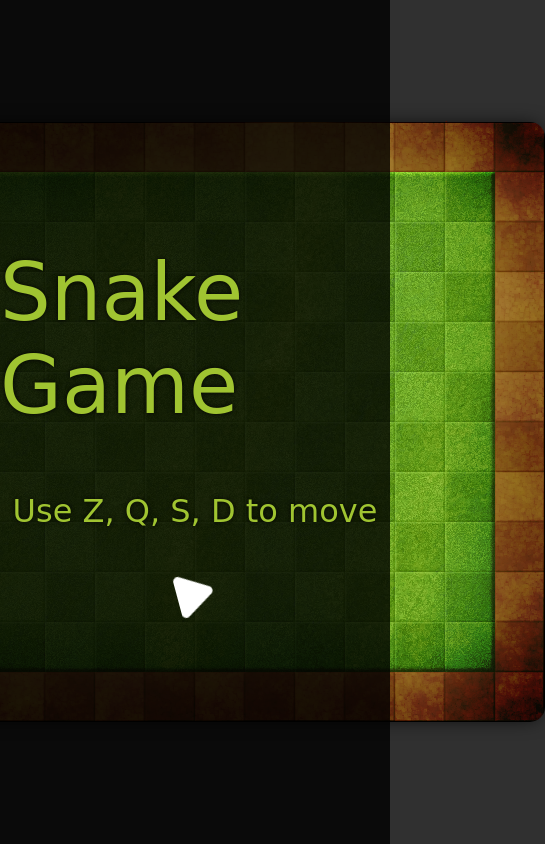
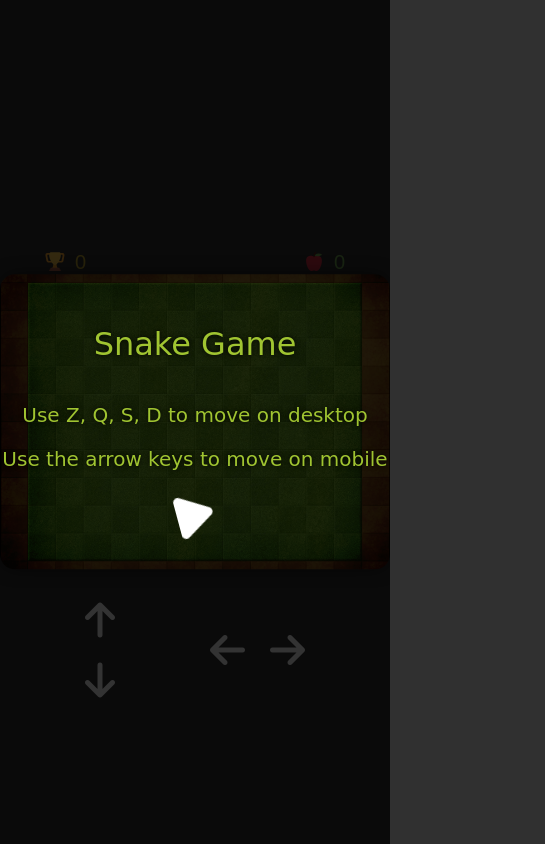
Before and after one commit to Kleysius/SnakeGame, a plain HTML site: page index.html in a window 390 px wide. Shown: the whole page, 545 px wide, since content can reach past the window. Drawn offline with Linux system fonts and the light colour scheme; a web font is replaced by a local one.

Commit message:
add arrowkeys on mobile to move the snake

```diff
--- a/index.html
+++ b/index.html
@@ -19,7 +19,8 @@
 		<div id="modal">
 			<div id="modal-content">
 				<h1>Snake Game</h1>
-				<p>Use Z, Q, S, D to move</p>
+				<p>Use Z, Q, S, D to move on desktop</p>
+				<p>Use the arrow keys to move on mobile</p>
 				<button id="startButton">
 					<i class="fa-solid fa-play fa-shake"></i>
 				</button>
@@ -36,7 +37,25 @@
 					<ul id="scores-list"></ul>
 				</div>
 			</div>
+		</div>
 
+		<div id="controls">
+			<div class="upDown">
+				<button id="upButton">
+					<i class="fas fa-arrow-up"></i>
+				</button>
+				<button id="downButton">
+					<i class="fas fa-arrow-down"></i>
+				</button>
+			</div>
+			<div class="leftRight">
+				<button id="leftButton">
+					<i class="fas fa-arrow-left"></i>
+				</button>
+				<button id="rightButton">
+					<i class="fas fa-arrow-right"></i>
+				</button>
+			</div>
 		</div>
 
 		<script src="script.js"></script>
--- a/script.js
+++ b/script.js
@@ -5,6 +5,10 @@ const modal = document.getElementById("modal");
 const modalContent = document.getElementById("modal-content");
 const message = document.getElementById("message");
 const topScores = document.getElementById("scores");
+const upButton = document.getElementById("upButton");
+const downButton = document.getElementById("downButton");
+const leftButton = document.getElementById("leftButton");
+const rightButton = document.getElementById("rightButton");
 const cellSize = 25;
 const scores = [];
 let snake = [{ x: 2, y: 2 }];
@@ -12,7 +16,7 @@ let food = { x: 10, y: 10 };
 let mouse = { x: 15, y: 15 };
 let direction = "right";
 let isGameOver = false;
-let speed = 100;
+let speed = 120;
 let score = 0;
 let foodEaten = 0;
 let intervalId = null;
@@ -90,7 +94,6 @@ function stopGame() {
   addScore(score);
   displayScores();
   restartButton.addEventListener("click", restartGame);
-  gameBoard.style.opacity = 0.5;
 }
 
 function restartGame() {
@@ -105,6 +108,8 @@ function restartGame() {
   foodEaten = 0;
   updateScore();
   updateFoodEaten();
+  clearInterval(intervalId);
+  speed = 100;
   startGame();
 }
 
@@ -118,7 +123,7 @@ function updateScore() {
 }
 
 function increaseDifficulty() {
-  speed -= 10;
+  speed -= 8;
   clearInterval(intervalId);
   intervalId = setInterval(() => { move(); draw(); }, speed);
 }
@@ -138,6 +143,22 @@ function displayScores() {
   });
 }
 
+upButton.addEventListener("click", () => {
+  direction = "up";
+});
+
+downButton.addEventListener("click", () => {
+  direction = "down";
+});
+
+leftButton.addEventListener("click", () => {
+  direction = "left";
+});
+
+rightButton.addEventListener("click", () => {
+  direction = "right";
+});
+
 document.addEventListener("keydown", (event) => {
   switch (event.key) {
     case "z": direction = "up"; break;
--- a/style.css
+++ b/style.css
@@ -1,4 +1,4 @@
-@import url('https://fonts.googleapis.com/css2?family=Handjet&family=Inclusive+Sans&display=swap');
+@import url("https://fonts.googleapis.com/css2?family=Handjet&family=Inclusive+Sans&display=swap");
 
 * {
   box-sizing: border-box;
@@ -9,8 +9,8 @@
 
 body {
   background-color: #303030;
-    font-family: 'Handjet', cursive;
-    color: #A0C431;
+  font-family: "Handjet", cursive;
+  color: #a0c431;
   height: 100vh;
 }
 
@@ -21,7 +21,7 @@ body {
   transform: translate(-50%, -50%);
   width: 700px;
   height: 600px;
-    background-image: url('images/background.png');
+  background-image: url("images/background.png");
   background-size: cover;
   background-position: center;
   background-repeat: no-repeat;
@@ -33,7 +33,7 @@ body {
   position: absolute;
   width: 25px;
   height: 25px;
-    background-image: url('images/snake-head.svg');
+  background-image: url("images/snake-head.svg");
   scale: 1.5;
   transition: transform 0.2s ease-in-out;
 }
@@ -43,7 +43,7 @@ body {
   width: 25px;
   height: 25px;
   box-shadow: 0 0 20px -5px #000000;
-    background-color: #A0C431;
+  background-color: #a0c431;
 }
 
 .food {
@@ -51,7 +51,7 @@ body {
   width: 25px;
   height: 25px;
   border-radius: 50%;
-    background-image: url('images/apple.svg');
+  background-image: url("images/apple.svg");
   scale: 1.25;
 }
 
@@ -60,7 +60,7 @@ body {
   width: 25px;
   height: 25px;
   border-radius: 50%;
-    background-image: url('images/mouse.svg');
+  background-image: url("images/mouse.svg");
   scale: 1.25;
 }
 
@@ -78,10 +78,10 @@ body {
 #food-eaten {
   display: flex;
   align-items: center;
-    font-family: 'Inclusive Sans', sans-serif;
+  font-family: "Inclusive Sans", sans-serif;
   font-size: 1.75rem;
   font-weight: 500;
-    color: #77B255;
+  color: #77b255;
 }
 
 #food-eaten img {
@@ -93,7 +93,7 @@ body {
 #score {
   display: flex;
   align-items: center;
-    font-family: 'Inclusive Sans', sans-serif;
+  font-family: "Inclusive Sans", sans-serif;
   font-size: 1.75rem;
   font-weight: 500;
   color: #c4a931;
@@ -137,7 +137,6 @@ body {
   font-size: 2rem;
   font-weight: 500;
   text-shadow: 0 0 5px #030303;
-    padding: 20px 0;
   margin-bottom: 20px;
 }
 
@@ -154,8 +153,8 @@ body {
 }
 
 #startButton i:hover {
-    color: #A0C431;
-    text-shadow: 0 0 20px #77B255;
+  color: #a0c431;
+  text-shadow: 0 0 20px #77b255;
 }
 
 #message {
@@ -211,13 +210,13 @@ body {
 #scores ul li {
   font-size: 1.5rem;
   font-weight: 500;
-    color: #77B255;
+  color: #77b255;
   margin-bottom: 10px;
   text-shadow: 0 0 5px #030303;
 }
 
 #restartButton {
-    font-family: 'Inclusive Sans', sans-serif;
+  font-family: "Inclusive Sans", sans-serif;
   font-weight: 500;
   letter-spacing: 0.05em;
   background-color: #c43131;
@@ -235,3 +234,137 @@ body {
 #restartButton:hover {
   box-shadow: 0 0 20px 5px #c43131;
 }
+
+@media screen and (max-width: 768px) {
+  #game-board {
+    width: 500px;
+    height: 400px;
+  }
+
+  .tabl {
+    top: 32%;
+    width: 400px;
+  }
+
+  #score,
+  #food-eaten,
+  #modal-content p,
+  #scores i,
+  #restartButton {
+    font-size: 1.5rem;
+  }
+
+  #score img,
+  #food-eaten img {
+    width: 25px;
+    height: 25px;
+    margin-right: 15px;
+  }
+
+  #modal-content h1 {
+    font-size: 3rem;
+  }
+
+  #message p {
+    font-size: 3rem;
+  }
+
+  #scores h2 {
+    font-size: 2rem;
+  }
+
+  #scores ul li {
+    font-size: 1.25rem;
+  }
+}
+
+@media screen and (max-width: 500px) {
+  #game-board {
+    width: 100%;
+    height: 35vh;
+  }
+
+  .tabl {
+    top: 31%;
+    width: 300px;
+  }
+
+  #score,
+  #food-eaten,
+  #modal-content p,
+  #scores i,
+  #restartButton {
+    font-size: 1.25rem;
+  }
+
+  #score img,
+  #food-eaten img {
+    width: 20px;
+    height: 20px;
+    margin-right: 10px;
+  }
+
+  #modal-content h1 {
+    font-size: 2rem;
+  }
+
+  #message p {
+    font-size: 2rem;
+  }
+
+  #scores h2 {
+    font-size: 1.5rem;
+  }
+
+  #scores ul li {
+    font-size: 1rem;
+  }
+}
+
+
+#controls {
+  display: none;
+}
+
+/* Afficher les boutons de contrôle en dessous de 576px */
+@media (max-width: 576px) {
+  #controls {
+    position: absolute;
+    bottom: 20vh;
+    left: 50%;
+    transform: translateX(-50%);
+    display: flex;
+    justify-content: space-evenly;
+    align-items: center;
+    width: 100%;
+    height: 50px;
+  }
+
+  .upDown {
+    display: flex;
+    flex-direction: column;
+    justify-content: center;
+    align-items: center;
+  }
+
+    .upDown button,
+    .leftRight button {
+        background-color: transparent;
+        border: none;
+        padding: 10px;
+        cursor: pointer;
+    }
+
+    .upDown button i,
+    .leftRight button i {
+        font-size: 2.5rem;
+        color: #fff;
+        transition: color 0.2s ease-in-out;
+    }
+
+    .upDown button i:hover,
+    .leftRight button i:hover {
+        color: #a0c431;
+        text-shadow: 0 0 20px #77b255;
+    }
+}
```
Lines whose indentation alone changed are shown as unchanged.
